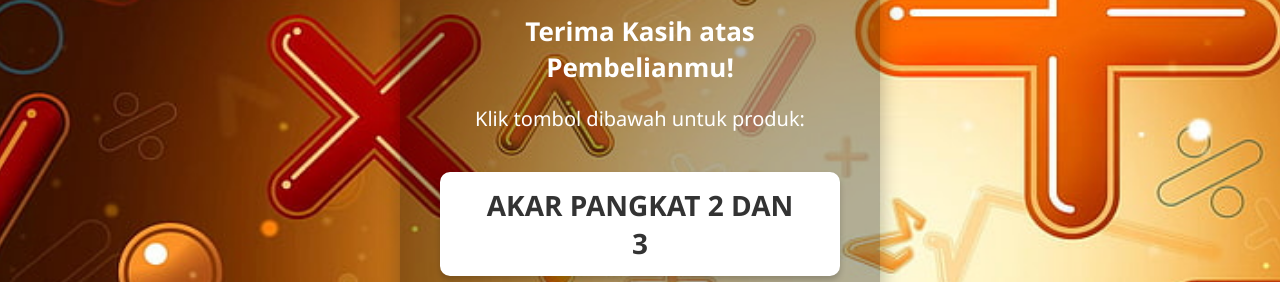
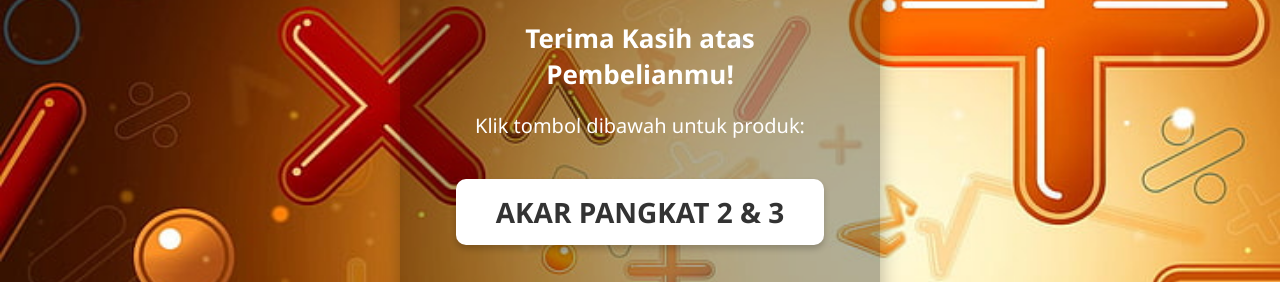
Before and after one commit to Alda27/Akar-2-dan-3, a plain HTML site: page index.html in a window 1280 px wide. Shown: the part 259-541 px from the top of the page. Drawn offline with Linux system fonts and the light colour scheme.

Commit message:
Update index.html

```diff
--- a/index.html
+++ b/index.html
@@ -11,7 +11,7 @@
     <img src="logo.jpg" alt="Logo Aljabar Platinum" class="logo">
     <h1>Terima Kasih atas Pembelianmu!</h1>
     <p>Klik tombol dibawah untuk produk:</p>
-    <a href="https://heyzine.com/flip-book/a04a0bd446.html" class="product-button">AKAR PANGKAT 2 DAN 3</a>
+    <a href="https://heyzine.com/flip-book/a04a0bd446.html" class="product-button">AKAR PANGKAT 2 & 3</a>
     <p>Konfirmasi via WA untuk mendapatkan<br>akses masuk produk :</p>
     <a href="https://api.whatsapp.com/send?phone=6289515466266&text=Halo%20kak!%20Saya%20sudah%20melakukan%20pembelian%20dan%20ingin%20konfirmasi%20serta%20minta%20akses%20ke%20produknya.%20Terima%20kasih!%20🙏😊" target="_blank" class="wa-button">
         <img src="wa.png" alt="WhatsApp" class="wa-icon">
```
